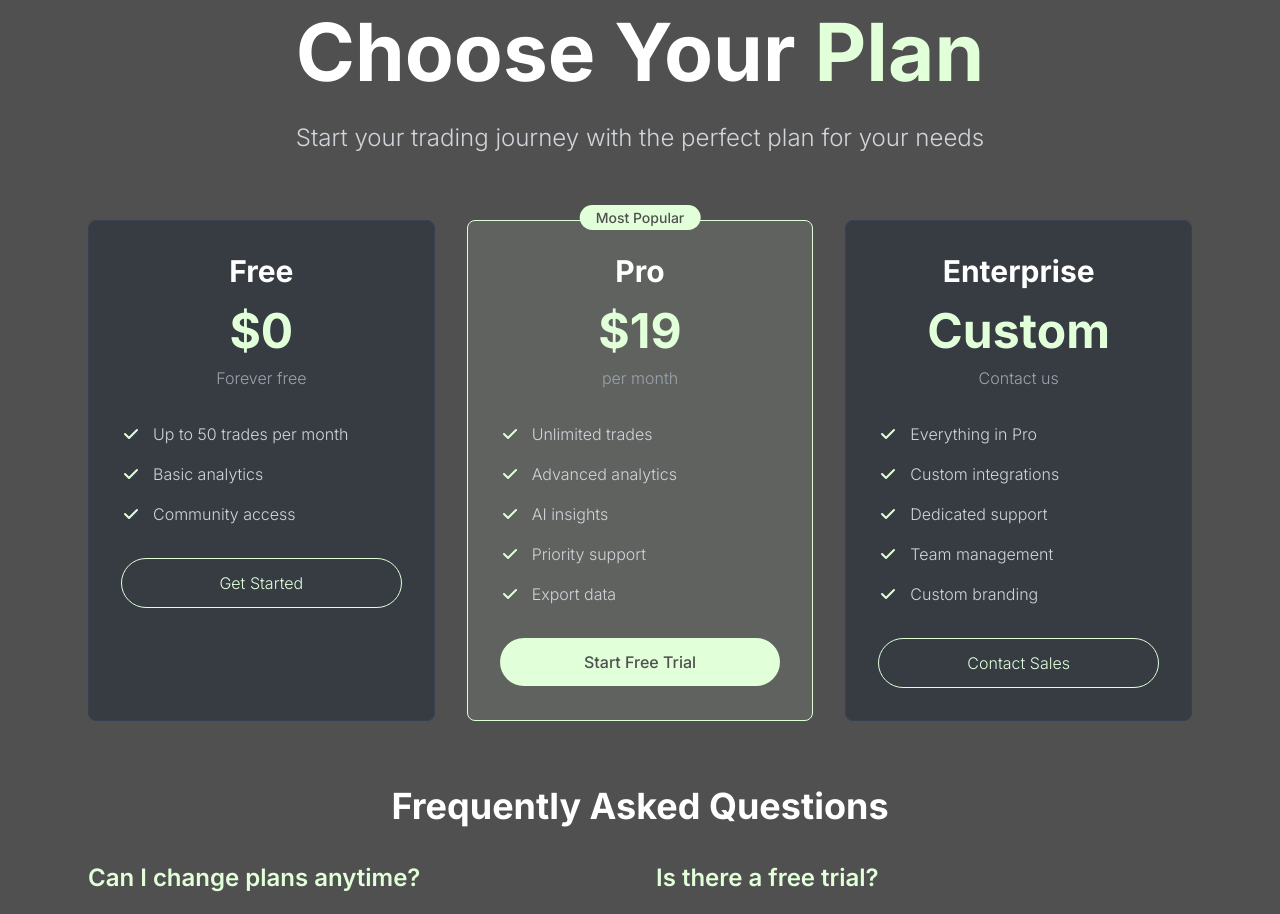
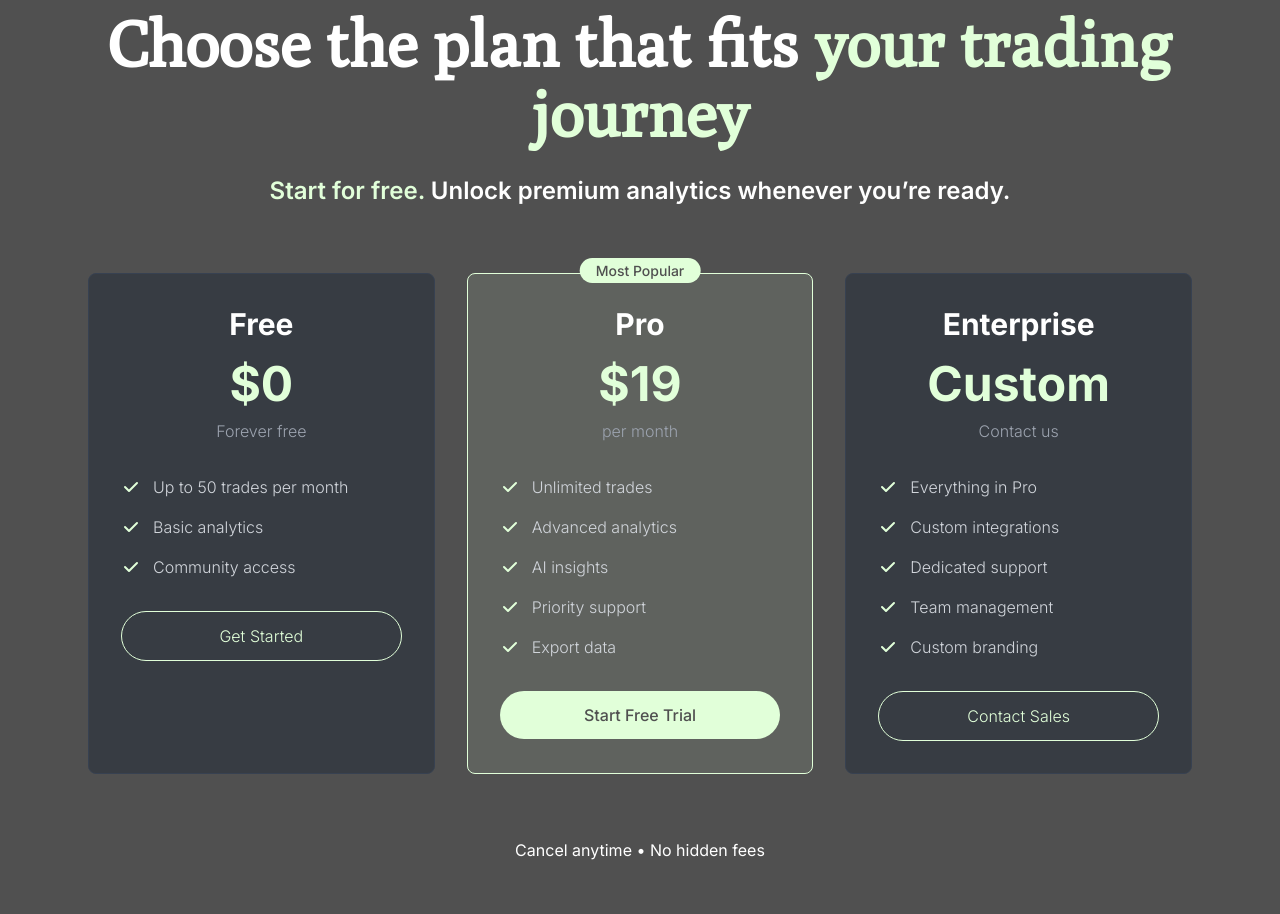
Before and after one commit to felipeldfonseca/binary-hub, a Next.js app in the folder app/: page /plans in a window 1280 px wide. Shown: the part 120-1034 px from the top of the page. Built offline with nearby package versions, Linux system fonts and the light colour scheme; no server answers.

Commit message:
feat(plans): update hero section with new title, description, green highlight, and info below cards

```diff
--- a/app/app/plans/page.tsx
+++ b/app/app/plans/page.tsx
@@ -14,11 +14,11 @@ export default function PlansPage() {
             <div className="max-w-6xl mx-auto">
               {/* Hero Section */}
               <div className="text-center mb-16">
-                <h1 className="text-4xl md:text-5xl lg:text-6xl font-bold text-white mb-6">
-                  Choose Your <span className="text-primary">Plan</span>
+                <h1 className="text-3xl md:text-4xl lg:text-5xl font-poly font-bold text-white mb-6">
+                  Choose the plan that fits <span className="text-primary">your trading journey</span>
                 </h1>
-                <p className="text-xl text-gray-300 max-w-3xl mx-auto">
-                  Start your trading journey with the perfect plan for your needs
+                <p className="text-xl font-montserrat font-semibold text-white max-w-3xl mx-auto">
+                  <span className="text-primary">Start for free.</span> Unlock premium analytics whenever you’re ready.
                 </p>
               </div>
 
@@ -149,6 +149,9 @@ export default function PlansPage() {
                   </button>
                 </div>
               </div>
+              <p className="text-base font-montserrat font-normal text-white text-center mb-12">
+                Cancel anytime • No hidden fees
+              </p>
 
               {/* FAQ Section */}
               <section className="text-center">
```
